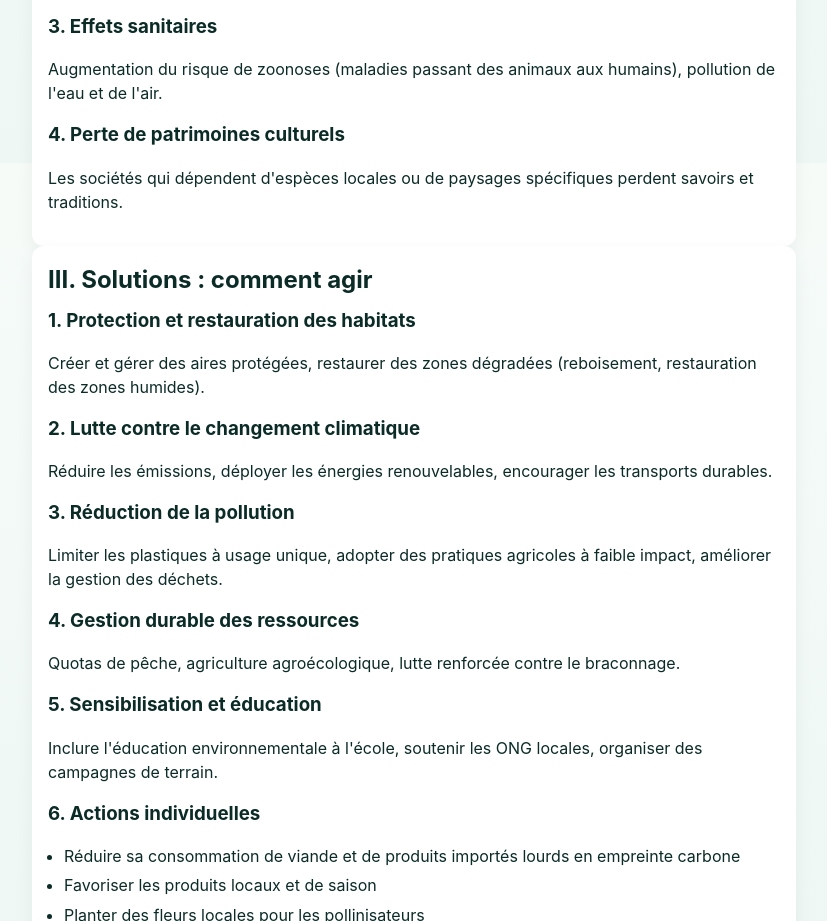
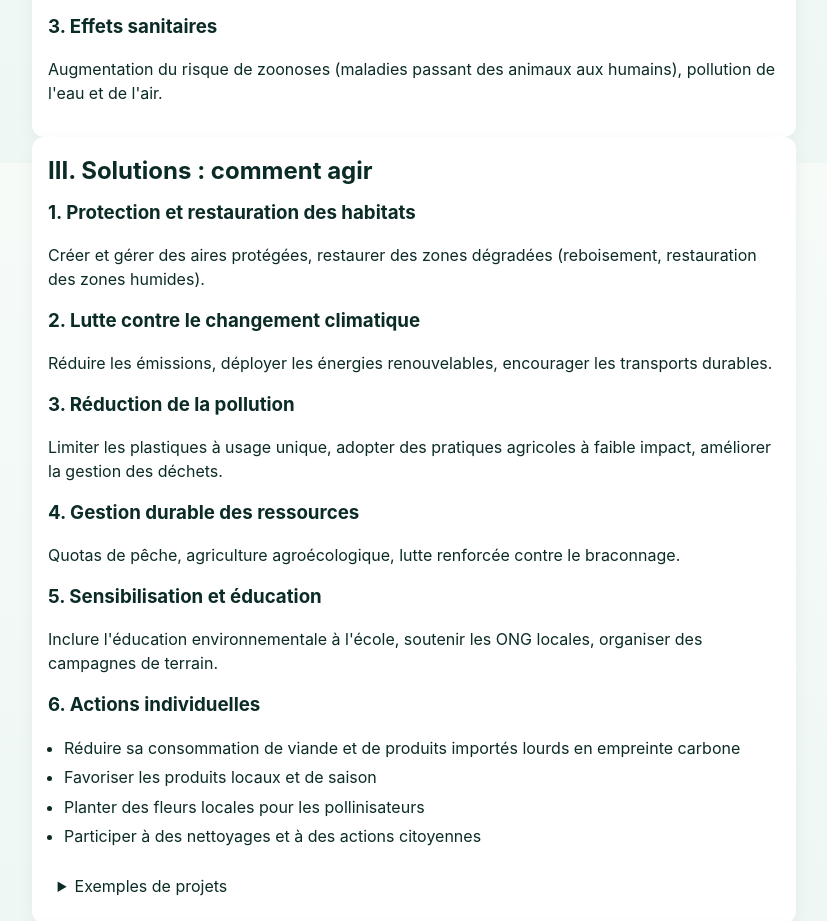
Before and after one commit to brcowen-code/sauverlabiodiversite, a plain HTML site: page index.html in a window 1280 px wide. Shown: the part 1437-2358 px from the top of the page, without its empty margins (58-885 px from the left). Drawn offline with Linux system fonts and the light colour scheme.

Commit message:
Update index.html

```diff
--- a/index.html
+++ b/index.html
@@ -209,8 +209,6 @@
           <h3>3. Effets sanitaires</h3>
           <p>Augmentation du risque de zoonoses (maladies passant des animaux aux humains), pollution de l'eau et de l'air.</p>
 
-          <h3>4. Perte de patrimoines culturels</h3>
-          <p>Les sociétés qui dépendent d'espèces locales ou de paysages spécifiques perdent savoirs et traditions.</p>
         </section>
 
         <section id="solutions" class="card" aria-labelledby="sol-title">
```
